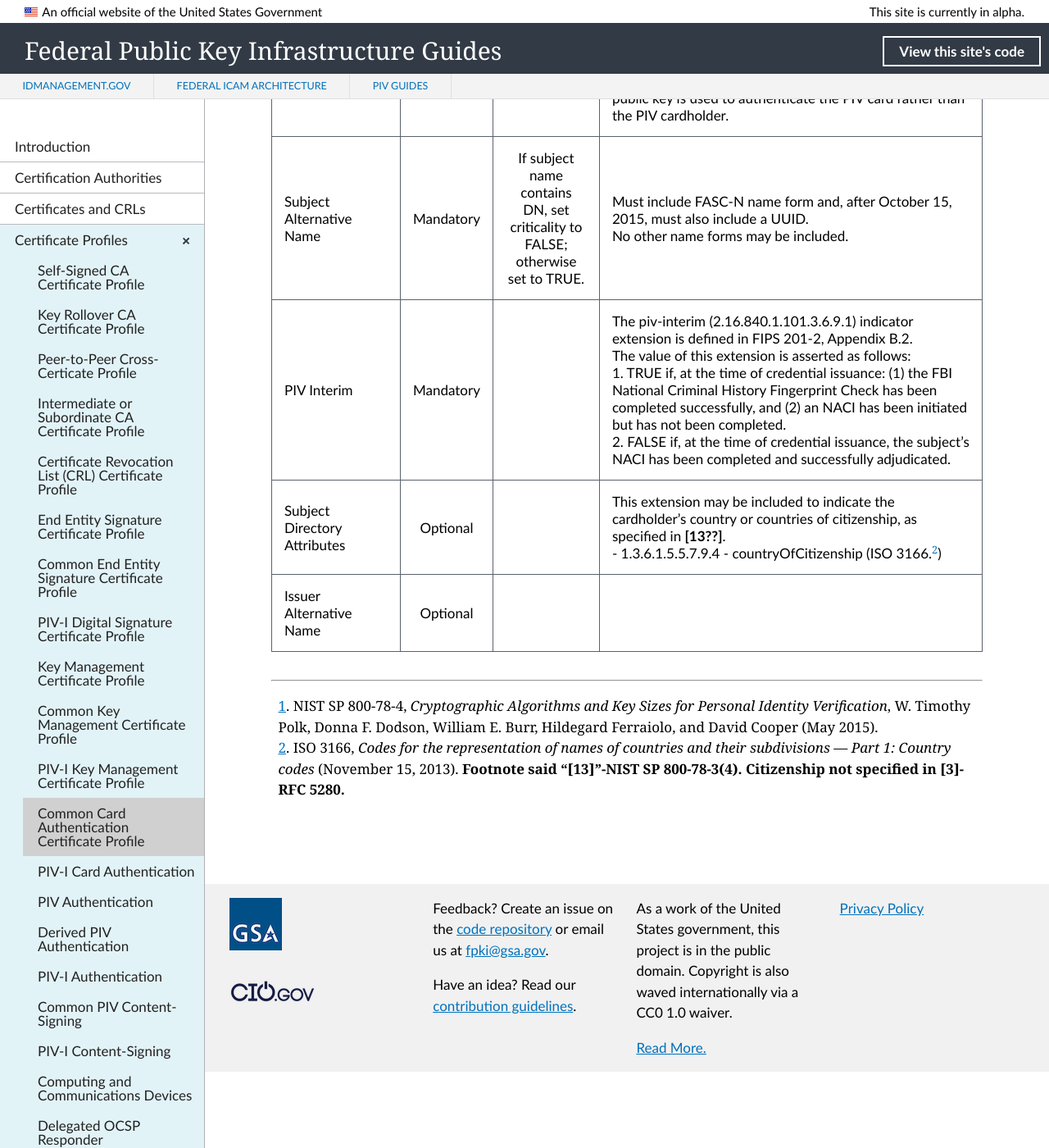
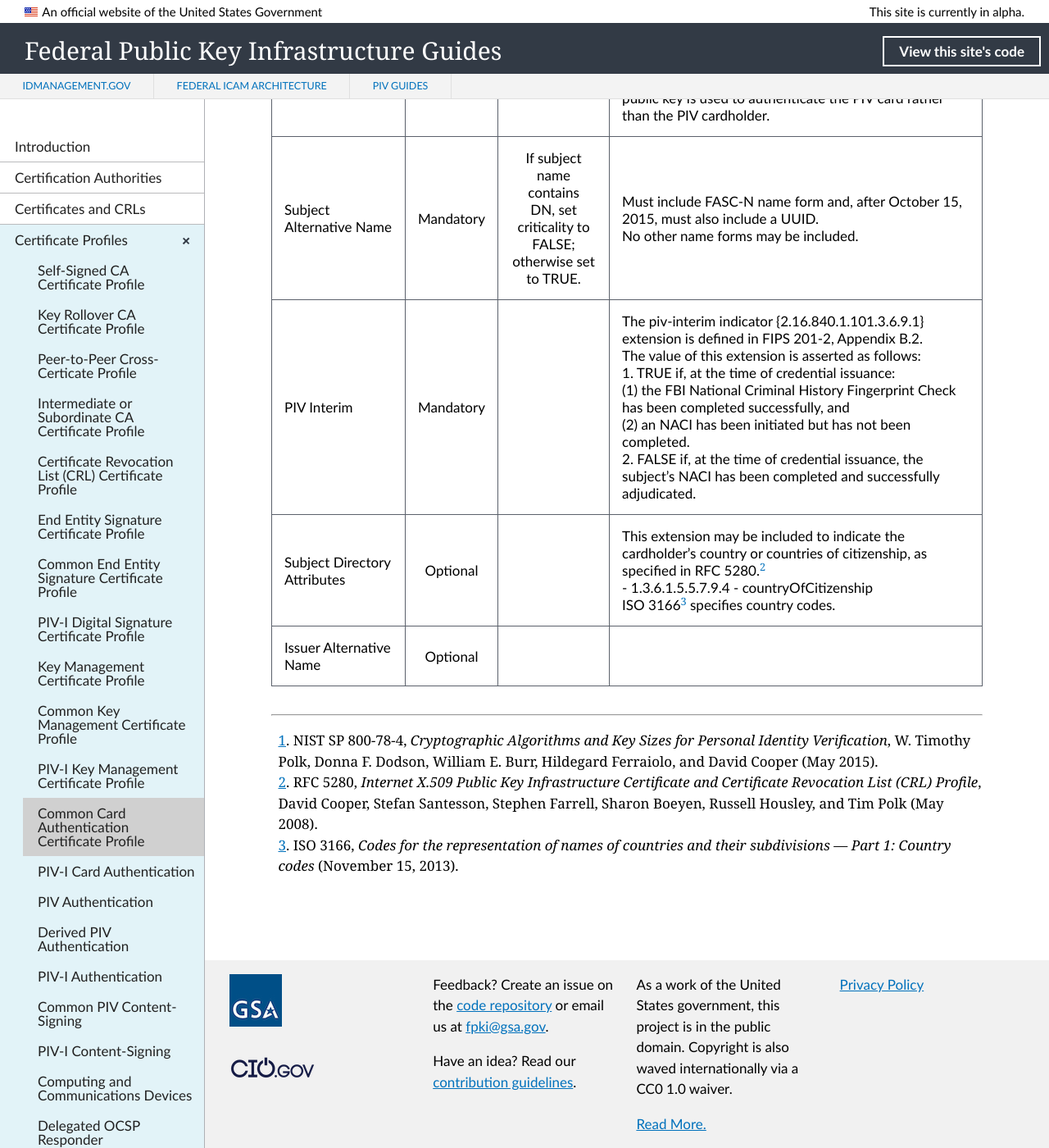
Before and after one commit to GSA/fpki-guides, a Jekyll site: the page built from _profiles/12_common_card_auth.md, in a window 1280 px wide and 1400 px high, scrolled down 1837 px. Shown: the whole window at 82% size. Built offline with Jekyll 4.4.1, drawn with Linux system fonts in a browser that asks for light colours; nearby versions of some CDN libraries; library files that are not in the unit come from our copies; some of the changed text lies outside the part shown.

Commit message:
Update 12_common_card_auth.md
Formatting

```diff
--- a/_profiles/12_common_card_auth.md
+++ b/_profiles/12_common_card_auth.md
@@ -10,26 +10,27 @@
 | :-------- | :---: | :---: | :-------------------------------     |
 | Version   |       |       | V3 (2)                                 |
 | Serial Number   |       |       | Must be unique. |
-| Issuer Signature Algorithm   |       |       |  One of the following: <BR>sha256 WithRSAEncryption {1 2 840 113549 1 1 11} <BR>ecdsa-with-SHA256 {1.2.840.10045.4.3.2} <BR>ecdsa-with-SHA384 {1.2.840.10045.4.3.3} <BR>ecdsa-with-SHA512 {1.2.840.10045.4.3.4}. |
+| Issuer Signature Algorithm   |       |       |  One of the following: <BR>sha256 WithRSAEncryption {1 2 840 113549 1 1 11} <BR>ecdsa-with-SHA256 {1.2.840.10045.4.3.2} <br>ecdsa-with-SHA384 {1.2.840.10045.4.3.3} <br>ecdsa-with-SHA512 {1.2.840.10045.4.3.4}. |
 | Issuer Distinguished Name   |       |       |  Unique X.500 Issuing CA DN.  |
 | Validity Period   |       |       |  No longer than 3 years from date of issue.<BR>Expressed in UTCTime for dates until end of 2049 and GeneralizedTime for dates thereafter.  |
 | Subject   |       |       |   This field may include a NULL DN. If DN is not NULL (i.e., an empty sequence), it must use one of the name forms specified in the Common CP, Section 3.1.1.   |
 | Subject Public Key Information   |       |       |   For RSA, must be at least 2048 bit modulus, rsaEncryption {1 2 840 113549 1 1 1}.<BR>For ECC, implicitly specify parameters through an OID associated with a NIST-approved curve referenced in NIST SP 800-78-4.<sup>[1](#1)</sup>   |
-| Signature   |       |       |   sha256 WithRSAEncryption {1 2 840 113549 1 1 11}<BR>or ECDSA with appropriate Hash.   |
+| Signature   |       |       |   sha256 WithRSAEncryption {1 2 840 113549 1 1 11}<br>or ECDSA with appropriate Hash.   |
 |               |                 |              |                                       |
 | **Extension** |  **Required**   | **Critical** | **Value**                             |
 | Key Usage  | Mandatory | True |  digitalSignature.  |
-|Authority Information Access   | Mandatory  |  | id-ad-caIssuers {1.3.6.1.5.5.7.48.2} access method entry contains HTTP URL for .p7c file containing certificates issued to Issuing CA.<BR>id-ad-ocsp {1.3.6.1.5.5.7.48.1} access method entry contains HTTP URL for the Issuing CA OCSP Responder. OCSP is required for common CardAuth.  |
+|Authority Information Access   | Mandatory  |  | id-ad-caIssuers {1.3.6.1.5.5.7.48.2} access method entry contains HTTP URL for .p7c file containing certificates issued to Issuing CA.<br>id-ad-ocsp {1.3.6.1.5.5.7.48.1} access method entry contains HTTP URL for the Issuing CA OCSP Responder.<br>OCSP is required for common CardAuth.  |
 | Subject Key Identifier   | Mandatory |  | Octet string.  |
 | CRL Distribution Points   | Mandatory |   |  This extension must appear in all certificates and must include at least an HTTP URI distribution point name.<BR>The reasons and cRLIssuer fields must be omitted. |
 | Certificate Policies   | Mandatory  |  | Applicable certificate policy:<BR>- 2.16.840.1.101.3.2.1.3.17 - id-fpki-common-cardAuth<BR>Other policies may be asserted as well. |
 | Authority Key Identifier   | Mandatory  |  | Octet string (same as subject key identifier in Issuing CA certificate). |
 | Extended Key Usage   | Mandatory | True |  This extension shall assert only the id-PIV-cardAuth keyPurposeID {2.16.840.1.101.3.6.8}.<BR>The id-PIV-cardAuth keyPurposeID specifies that the public key is used to authenticate the PIV card rather than the PIV cardholder.  |
-| Subject Alternative Name   | Mandatory  | If subject name contains<BR>DN, set criticality to FALSE;<BR>otherwise set to TRUE. | Must include FASC-N name form and, after October 15, 2015, must also include a UUID.<BR>No other name forms may be included.  |
-| PIV Interim   | Mandatory  |  | The piv-interim (2.16.840.1.101.3.6.9.1) indicator extension is defined in FIPS 201-2, Appendix B.2.<BR>The value of this extension is asserted as follows:<BR>1. TRUE if, at the time of credential issuance: (1) the FBI National Criminal History Fingerprint Check has been completed successfully, and (2) an NACI has been initiated but has not been completed.<BR>2. FALSE if, at the time of credential issuance, the subject’s NACI has been completed and successfully adjudicated.  |
-| Subject Directory Attributes   | Optional  |  | This extension may be included to indicate the cardholder's country or countries of citizenship, as specified in **[13??]**.<br>- 1.3.6.1.5.5.7.9.4 - countryOfCitizenship (ISO 3166.<sup>[2](#2)</sup>) |
+| Subject Alternative Name   | Mandatory  | If subject name contains<br>DN, set criticality to FALSE;<BR>otherwise set to TRUE. | Must include FASC-N name form and, after October 15, 2015, must also include a UUID.<BR>No other name forms may be included.  |
+| PIV Interim   | Mandatory  |  | The piv-interim indicator {2.16.840.1.101.3.6.9.1} extension is defined in FIPS 201-2, Appendix B.2.<BR>The value of this extension is asserted as follows:<BR>1. TRUE if, at the time of credential issuance:<br>(1) the FBI National Criminal History Fingerprint Check has been completed successfully, and<br>(2) an NACI has been initiated but has not been completed.<br>2. FALSE if, at the time of credential issuance, the subject’s NACI has been completed and successfully adjudicated.  |
+| Subject Directory Attributes   | Optional  |  | This extension may be included to indicate the cardholder's country or countries of citizenship, as specified in RFC 5280.<sup>[2](#2)</sup><br>- 1.3.6.1.5.5.7.9.4 - countryOfCitizenship<br>ISO 3166<sup>[3](#3)</sup> specifies country codes. |
 | Issuer Alternative Name   | Optional  |  |   |
 
 -------
 <a name="1">1</a>. NIST SP 800-78-4, _Cryptographic Algorithms and Key Sizes for Personal Identity Verification_, W. Timothy Polk, Donna F. Dodson, William E. Burr, Hildegard Ferraiolo, and David Cooper (May 2015).<br>
-<a name="2">2</a>. ISO 3166, _Codes for the representation of names of countries and their subdivisions — Part 1: Country codes_ (November 15, 2013). **Footnote said "[13]"-NIST SP 800-78-3(4). Citizenship not specified in [3]-RFC 5280.**
+<a name="2">2</a>. RFC 5280, _Internet X.509 Public Key Infrastructure Certificate and Certificate Revocation List (CRL) Profile_, David Cooper, Stefan Santesson, Stephen Farrell, Sharon Boeyen, Russell Housley, and Tim Polk (May 2008).<br>
+<a name="3">3</a>. ISO 3166, _Codes for the representation of names of countries and their subdivisions — Part 1: Country codes_ (November 15, 2013).
```
